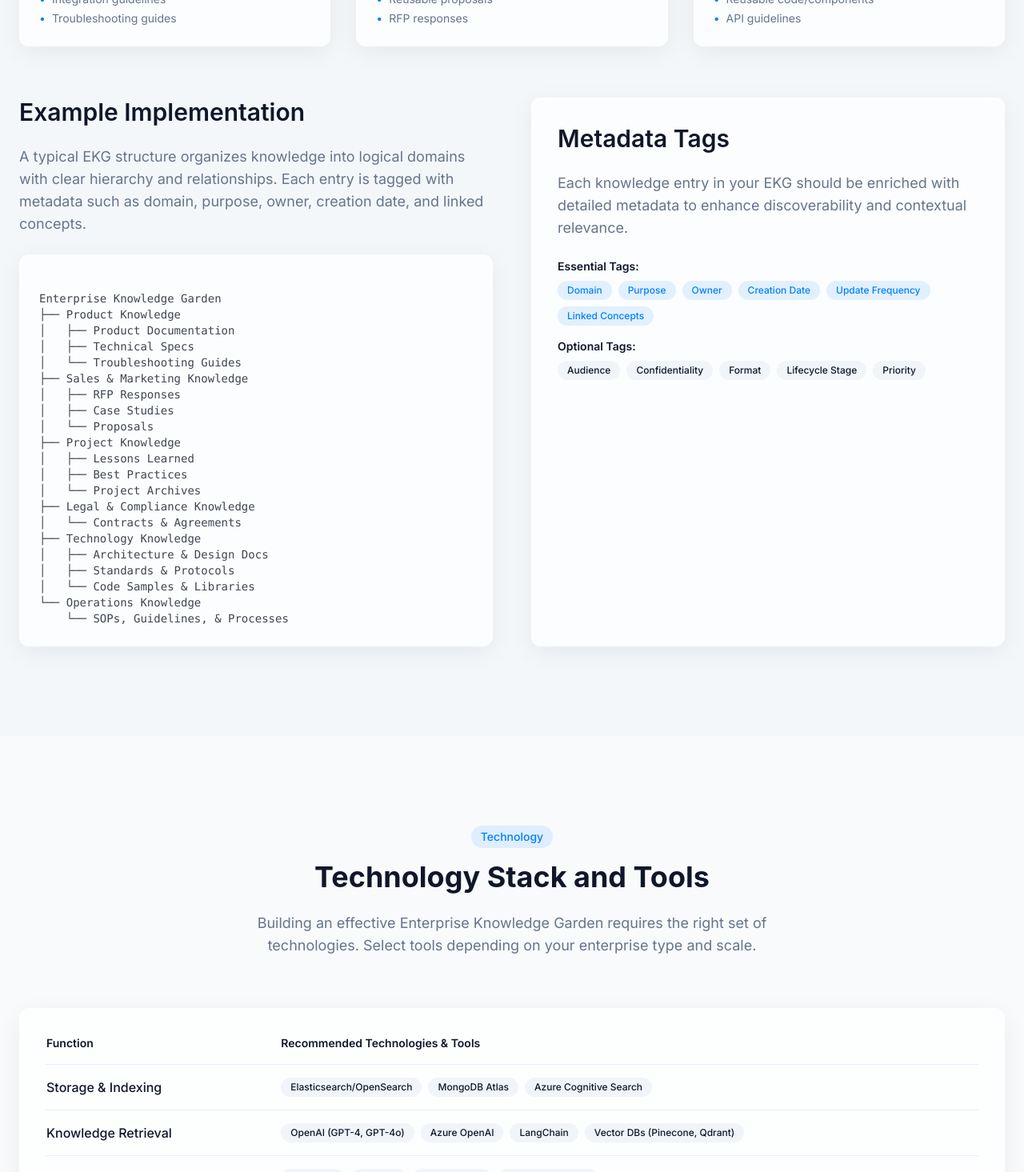
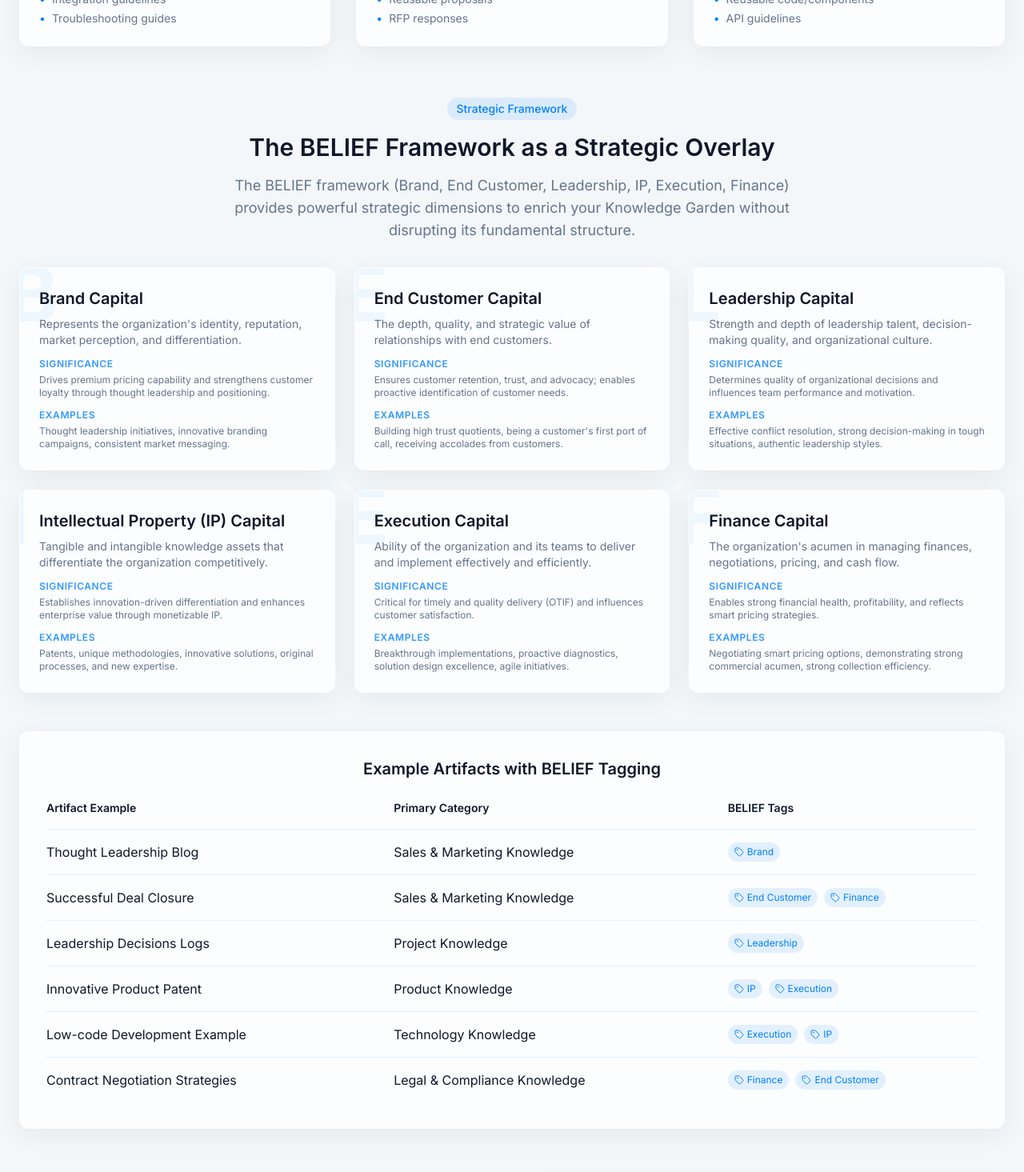
Before and after one commit to vikas972/knowledge-ecosystem-harvest-27, a React (Vite) app: page / in a window 1280 px wide. Shown: the part 4820-6285 px from the top of the page at 80% size. Built offline with nearby package versions, Linux system fonts and the light colour scheme.

Commit message:
Incorporate BELIEF framework via tagging
Integrate the BELIEF framework as a strategic overlay through tagging and metadata to enrich the knowledge base.

```diff
--- a/src/components/StructureSection.tsx
+++ b/src/components/StructureSection.tsx
@@ -1,7 +1,7 @@
 
 import { useRef } from 'react';
 import { useInView, getAnimationClass } from '@/lib/animations';
-import { Package, Briefcase, Code } from 'lucide-react';
+import { Package, Briefcase, Code, Tag } from 'lucide-react';
 
 const organizationTypes = [
   {
@@ -62,6 +62,84 @@ Enterprise Knowledge Garden
 └── Operations Knowledge
     └── SOPs, Guidelines, & Processes
 `;
+
+const beliefCapitals = [
+  {
+    letter: 'B',
+    name: 'Brand Capital',
+    definition: 'Represents the organization\'s identity, reputation, market perception, and differentiation.',
+    significance: 'Drives premium pricing capability and strengthens customer loyalty through thought leadership and positioning.',
+    examples: 'Thought leadership initiatives, innovative branding campaigns, consistent market messaging.'
+  },
+  {
+    letter: 'E',
+    name: 'End Customer Capital',
+    definition: 'The depth, quality, and strategic value of relationships with end customers.',
+    significance: 'Ensures customer retention, trust, and advocacy; enables proactive identification of customer needs.',
+    examples: 'Building high trust quotients, being a customer\'s first port of call, receiving accolades from customers.'
+  },
+  {
+    letter: 'L',
+    name: 'Leadership Capital',
+    definition: 'Strength and depth of leadership talent, decision-making quality, and organizational culture.',
+    significance: 'Determines quality of organizational decisions and influences team performance and motivation.',
+    examples: 'Effective conflict resolution, strong decision-making in tough situations, authentic leadership styles.'
+  },
+  {
+    letter: 'I',
+    name: 'Intellectual Property (IP) Capital',
+    definition: 'Tangible and intangible knowledge assets that differentiate the organization competitively.',
+    significance: 'Establishes innovation-driven differentiation and enhances enterprise value through monetizable IP.',
+    examples: 'Patents, unique methodologies, innovative solutions, original processes, and new expertise.'
+  },
+  {
+    letter: 'E',
+    name: 'Execution Capital',
+    definition: 'Ability of the organization and its teams to deliver and implement effectively and efficiently.',
+    significance: 'Critical for timely and quality delivery (OTIF) and influences customer satisfaction.',
+    examples: 'Breakthrough implementations, proactive diagnostics, solution design excellence, agile initiatives.'
+  },
+  {
+    letter: 'F',
+    name: 'Finance Capital',
+    definition: 'The organization\'s acumen in managing finances, negotiations, pricing, and cash flow.',
+    significance: 'Enables strong financial health, profitability, and reflects smart pricing strategies.',
+    examples: 'Negotiating smart pricing options, demonstrating strong commercial acumen, strong collection efficiency.'
+  }
+];
+
+const exampleArtifacts = [
+  {
+    artifact: 'Thought Leadership Blog',
+    category: 'Sales & Marketing Knowledge',
+    beliefTags: ['Brand']
+  },
+  {
+    artifact: 'Successful Deal Closure',
+    category: 'Sales & Marketing Knowledge',
+    beliefTags: ['End Customer', 'Finance']
+  },
+  {
+    artifact: 'Leadership Decisions Logs',
+    category: 'Project Knowledge',
+    beliefTags: ['Leadership']
+  },
+  {
+    artifact: 'Innovative Product Patent',
+    category: 'Product Knowledge',
+    beliefTags: ['IP', 'Execution']
+  },
+  {
+    artifact: 'Low-code Development Example',
+    category: 'Technology Knowledge',
+    beliefTags: ['Execution', 'IP']
+  },
+  {
+    artifact: 'Contract Negotiation Strategies',
+    category: 'Legal & Compliance Knowledge',
+    beliefTags: ['Finance', 'End Customer']
+  }
+];
 
 const StructureSection = () => {
   const sectionRef = useRef<HTMLDivElement>(null);
@@ -135,6 +213,95 @@ const StructureSection = () => {
           ))}
         </div>
 
+        {/* BELIEF Capitals Section */}
+        <div
+          className={cn(
+            "mb-16",
+            getAnimationClass(isInView, 'fade-in-up')
+          )}
+          style={{ animationDelay: '0.6s', opacity: isInView ? 1 : 0 }}
+        >
+          <div className="max-w-3xl mx-auto text-center mb-8">
+            <div className="inline-flex items-center px-3 py-1 mb-4 rounded-full bg-primary/10 text-primary text-sm font-medium">
+              Strategic Framework
+            </div>
+            <h3 className="heading-md mb-4">The BELIEF Framework as a Strategic Overlay</h3>
+            <p className="paragraph">
+              The BELIEF framework (Brand, End Customer, Leadership, IP, Execution, Finance)
+              provides powerful strategic dimensions to enrich your Knowledge Garden without disrupting its fundamental structure.
+            </p>
+          </div>
+
+          {/* BELIEF Capitals Grid */}
+          <div className="grid grid-cols-1 md:grid-cols-2 lg:grid-cols-3 gap-6 mb-12">
+            {beliefCapitals.map((capital, index) => (
+              <div
+                key={index}
+                className={cn(
+                  "glass-panel p-6 relative overflow-hidden",
+                  getAnimationClass(isInView, 'scale-in')
+                )}
+                style={{
+                  animationDelay: `${0.7 + index * 0.1}s`,
+                  opacity: isInView ? 1 : 0
+                }}
+              >
+                <span className="absolute -top-4 -left-4 text-8xl font-bold text-primary/5">
+                  {capital.letter}
+                </span>
+                <div className="relative z-10">
+                  <h4 className="heading-sm mb-2">{capital.name}</h4>
+                  <p className="text-sm text-muted-foreground mb-3">{capital.definition}</p>
+                  <h5 className="text-xs font-semibold uppercase tracking-wider text-primary/80 mb-1">Significance</h5>
+                  <p className="text-xs text-muted-foreground mb-3">{capital.significance}</p>
+                  <h5 className="text-xs font-semibold uppercase tracking-wider text-primary/80 mb-1">Examples</h5>
+                  <p className="text-xs text-muted-foreground">{capital.examples}</p>
+                </div>
+              </div>
+            ))}
+          </div>
+
+          {/* Example Artifacts with BELIEF Tagging */}
+          <div
+            className={cn(
+              "glass-panel p-8",
+              getAnimationClass(isInView, 'slide-in-right')
+            )}
+            style={{ animationDelay: '0.9s', opacity: isInView ? 1 : 0 }}
+          >
+            <h4 className="heading-sm mb-6 text-center">Example Artifacts with BELIEF Tagging</h4>
+            <div className="overflow-x-auto">
+              <table className="w-full min-w-[600px]">
+                <thead>
+                  <tr>
+                    <th className="text-left pb-4 text-sm font-semibold">Artifact Example</th>
+                    <th className="text-left pb-4 text-sm font-semibold">Primary Category</th>
+                    <th className="text-left pb-4 text-sm font-semibold">BELIEF Tags</th>
+                  </tr>
+                </thead>
+                <tbody>
+                  {exampleArtifacts.map((item, index) => (
+                    <tr key={index} className="border-t border-primary/10">
+                      <td className="py-4 pr-6">{item.artifact}</td>
+                      <td className="py-4 pr-6">{item.category}</td>
+                      <td className="py-4">
+                        <div className="flex flex-wrap gap-2">
+                          {item.beliefTags.map((tag, i) => (
+                            <span key={i} className="inline-flex items-center gap-1 px-2 py-1 rounded-full bg-primary/10 text-primary text-xs">
+                              <Tag className="w-3 h-3" />
+                              {tag}
+                            </span>
+                          ))}
+                        </div>
+                      </td>
+                    </tr>
+                  ))}
+                </tbody>
+              </table>
+            </div>
+          </div>
+        </div>
+
         {/* Example Implementation */}
         <div className="flex flex-col lg:flex-row gap-12">
           <div className="lg:w-1/2">
@@ -142,7 +309,7 @@ const StructureSection = () => {
               className={cn(
                 getAnimationClass(isInView, 'fade-in-up')
               )}
-              style={{ animationDelay: '0.6s', opacity: isInView ? 1 : 0 }}
+              style={{ animationDelay: '1.0s', opacity: isInView ? 1 : 0 }}
             >
               <h3 className="heading-md mb-6">Example Implementation</h3>
               <p className="paragraph mb-6">
@@ -163,7 +330,7 @@ const StructureSection = () => {
                 "glass-panel p-8 h-full",
                 getAnimationClass(isInView, 'slide-in-right')
               )}
-              style={{ animationDelay: '0.7s', opacity: isInView ? 1 : 0 }}
+              style={{ animationDelay: '1.1s', opacity: isInView ? 1 : 0 }}
             >
               <h3 className="heading-md mb-6">Metadata Tags</h3>
               <p className="paragraph mb-6">
@@ -181,6 +348,18 @@ const StructureSection = () => {
                     <span className="chip bg-primary/10 text-primary">Creation Date</span>
                     <span className="chip bg-primary/10 text-primary">Update Frequency</span>
                     <span className="chip bg-primary/10 text-primary">Linked Concepts</span>
+                  </div>
+                </div>
+
+                <div>
+                  <h4 className="text-sm font-semibold mb-2">BELIEF Strategic Tags:</h4>
+                  <div className="flex flex-wrap gap-2">
+                    <span className="chip bg-secondary text-secondary-foreground">Brand</span>
+                    <span className="chip bg-secondary text-secondary-foreground">End Customer</span>
+                    <span className="chip bg-secondary text-secondary-foreground">Leadership</span>
+                    <span className="chip bg-secondary text-secondary-foreground">IP</span>
+                    <span className="chip bg-secondary text-secondary-foreground">Execution</span>
+                    <span className="chip bg-secondary text-secondary-foreground">Finance</span>
                   </div>
                 </div>
 
```
